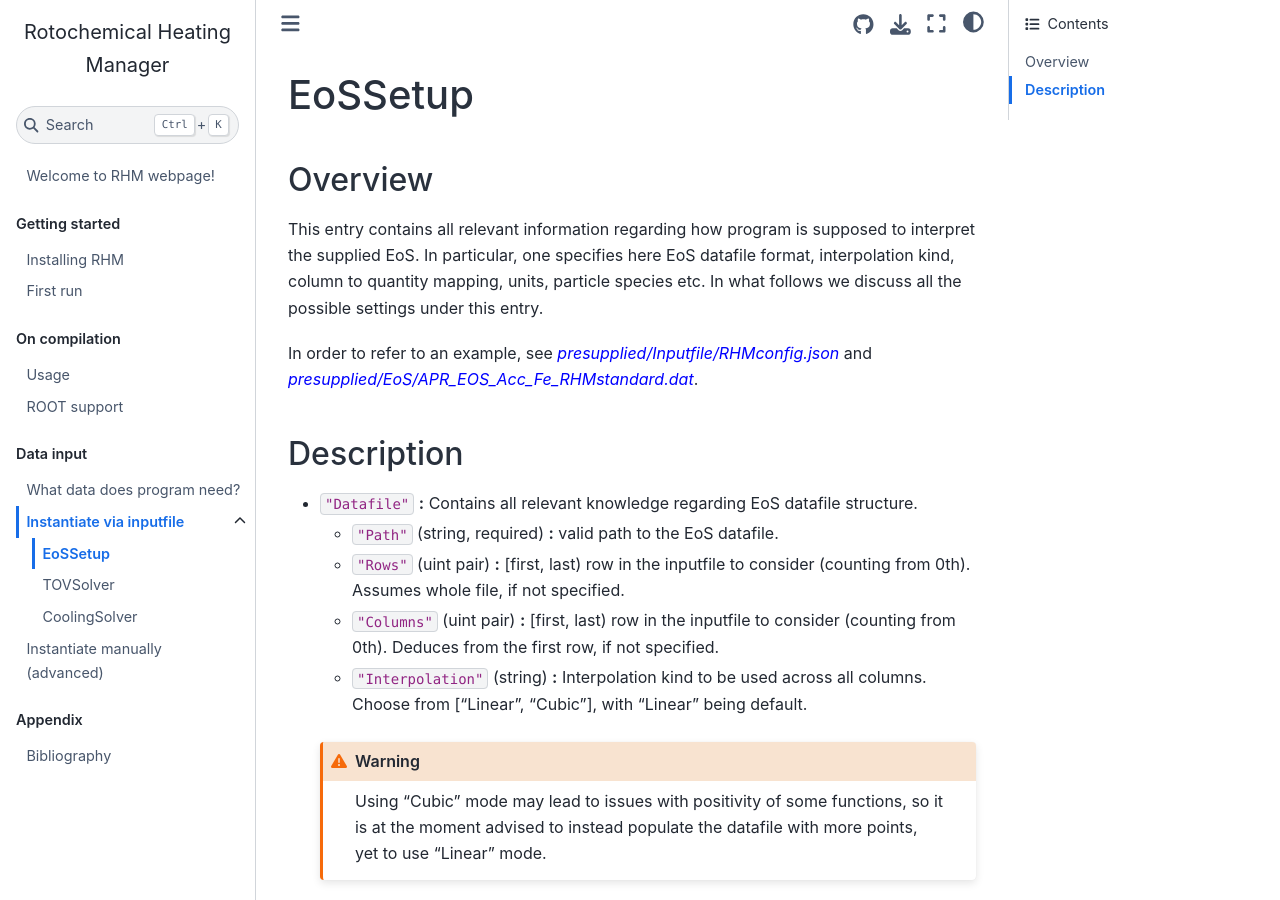
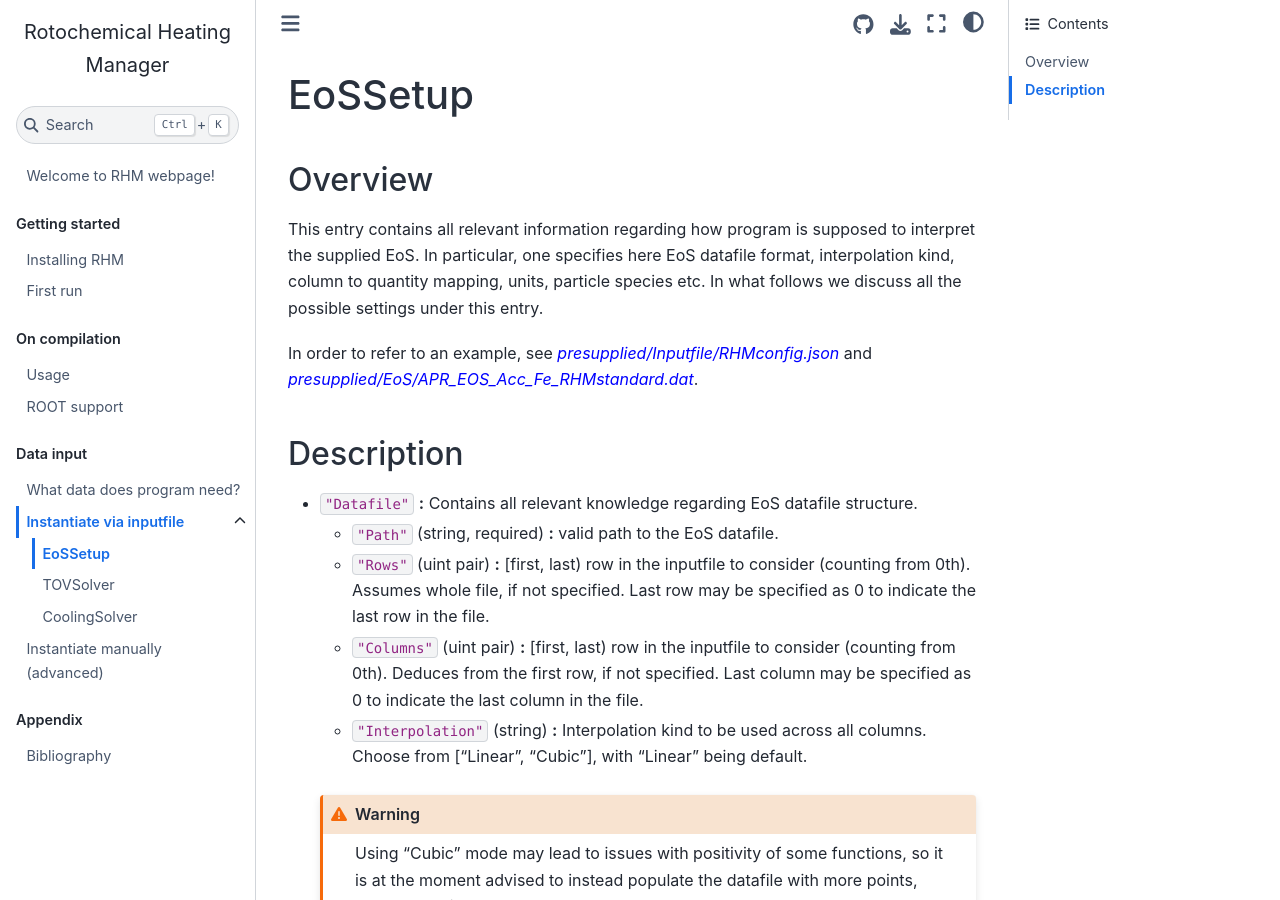
Before and after one commit to Silence2107/Rotochemical-heating-manager, a Jupyter Book: the page built from docs/data_input/inputfile_structure/eos_setup.md, in a window 1280 px wide and 900 px high. Built offline with Jupyter Book 1.0.4 settings and Sphinx 7.4.7 and the Sphinx Book theme 1.1.4, drawn with Linux system fonts in a browser that asks for light colours; cross-references to code outside the pages are shown as plain code.

Commit message:
Update docs

````diff
--- a/docs/data_input/inputfile_structure/eos_setup.md
+++ b/docs/data_input/inputfile_structure/eos_setup.md
@@ -10,8 +10,8 @@ In order to refer to an example, see <span style="color:blue">_presupplied/Input
 
 - `"Datafile"` **:** Contains all relevant knowledge regarding EoS datafile structure.
     - `"Path"` (string, required) **:** valid path to the EoS datafile.
-    - `"Rows"` (uint pair) **:** [first, last) row in the inputfile to consider (counting from 0th). Assumes whole file, if not specified.
-    - `"Columns"` (uint pair) **:** [first, last) row in the inputfile to consider (counting from 0th). Deduces from the first row, if not specified.
+    - `"Rows"` (uint pair) **:** [first, last) row in the inputfile to consider (counting from 0th). Assumes whole file, if not specified. Last row may be specified as 0 to indicate the last row in the file.
+    - `"Columns"` (uint pair) **:** [first, last) row in the inputfile to consider (counting from 0th). Deduces from the first row, if not specified. Last column may be specified as 0 to indicate the last column in the file.
     - `"Interpolation"` (string) **:** Interpolation kind to be used across all columns. Choose from ["Linear", "Cubic"], with "Linear" being default.
     ```{warning}
     Using "Cubic" mode may lead to issues with positivity of some functions, so it is at the moment advised to instead populate the datafile with more points, yet to use "Linear" mode.
````
